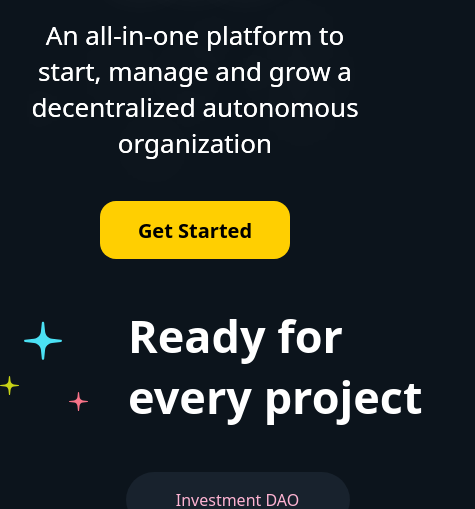
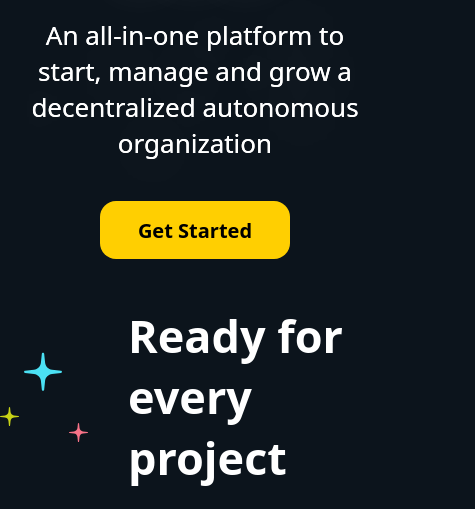
Before and after one commit to Mansour-10/DAO-figma-sample-webpage, a plain HTML site: page index.html in a window 390 px wide. Shown: the part 599-1108 px from the top of the page, 475 px wide, since content can reach past the window. Drawn offline with Linux system fonts and the light colour scheme.

Commit message:
just some small changes to container section

```diff
--- a/css/style.css
+++ b/css/style.css
@@ -1392,9 +1392,5 @@ li:hover ul#submenu {
     background-color: #121e28;
   }
 }
-@media only screen and (max-width: 576px) {
-  .container {
-    width: 475px;
-  }
-}
+
 /* end footer */
```
